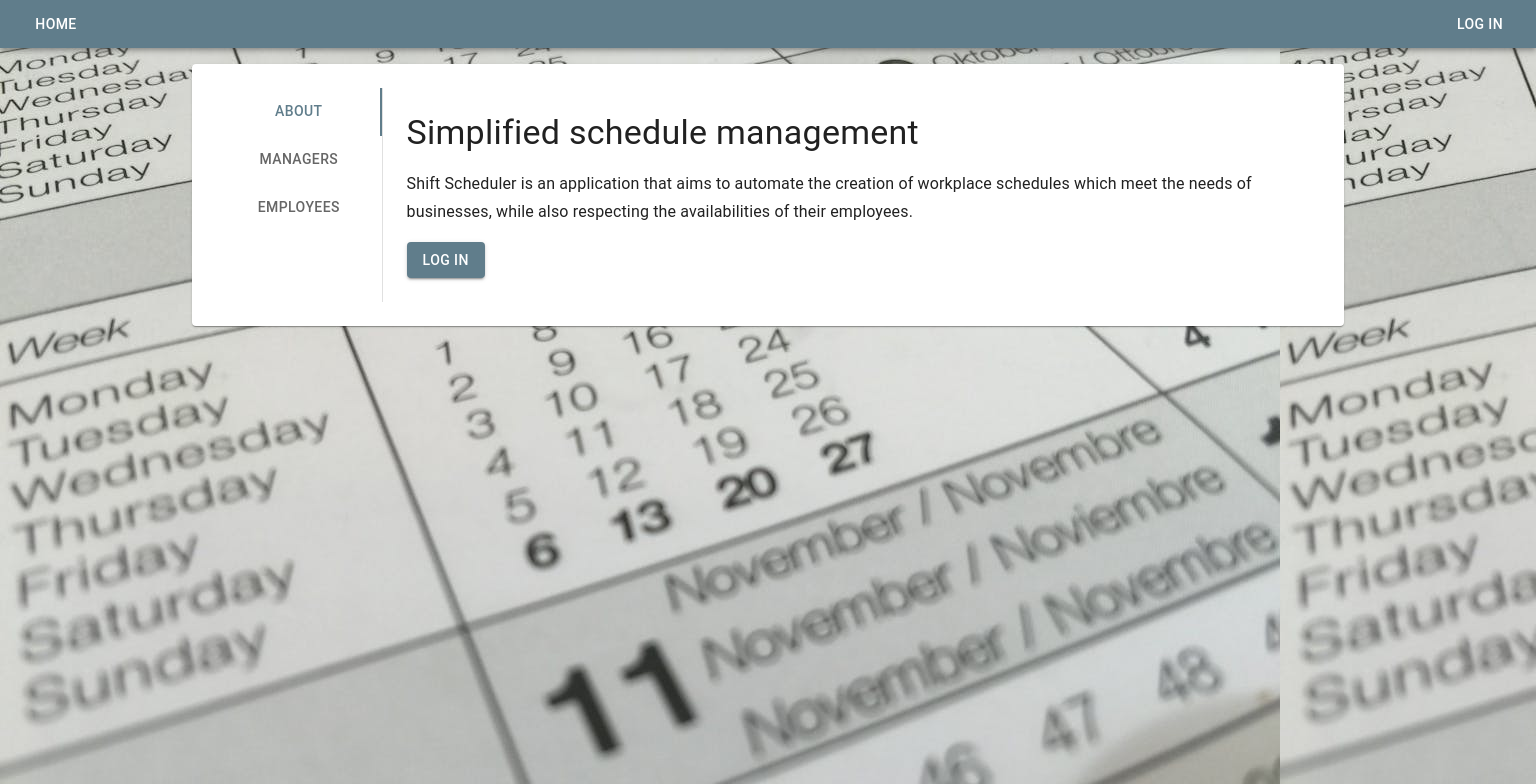
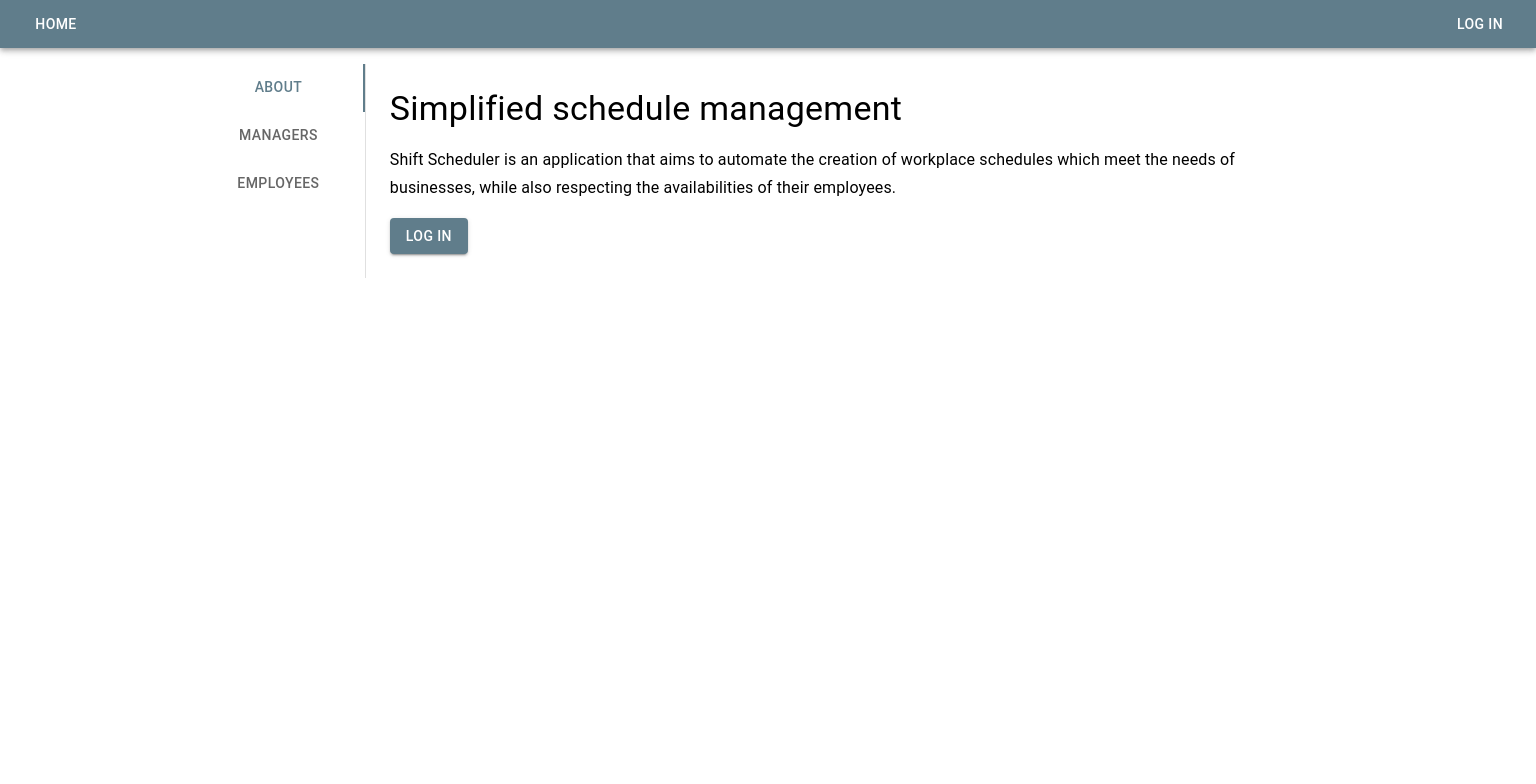
Before and after one commit to rkulcs/shift-scheduler, a React (Vite) app in the folder frontend/: page / in a window 1536 px wide. Shown: the top 784 px of the page. Built offline with nearby package versions, Linux system fonts and the light colour scheme.

Commit message:
Remove background image from UI

```diff
--- a/frontend/src/App.tsx
+++ b/frontend/src/App.tsx
@@ -29,7 +29,6 @@ function App() {
           </Box>
           <Box mt={2}>
             <Container>
-              <Paper sx={{ padding: 3 }}>
               <Routes>
                 <Route path="/" element={<Home />} />
                 <Route path="/login" element={<Login />} />
@@ -44,7 +43,6 @@ function App() {
 
                 <Route path="/schedules" element={<ScheduleBrowser />} />
               </Routes>
-              </Paper>
             </Container>
           </Box>
         </Stack>
--- a/frontend/src/index.css
+++ b/frontend/src/index.css
@@ -1,29 +1,5 @@
 body {
     margin: 0;
-}
-
-@media (min-device-width:0px) {
-    body {
-        background-image: url("../public/pexels-pixabay-273153-s.jpg");
-    }
-}
-
-@media (min-device-width:480px) {
-    body {
-        background-image: url("../public/pexels-pixabay-273153-m.jpg");
-    }
-}
-
-@media (min-device-width:960px) {
-    body {
-        background-image: url("../public/pexels-pixabay-273153-l.jpg");
-    }
-}
-
-@media (min-device-width:1440px) {
-    body {
-        background-image: url("../public/pexels-pixabay-273153-xl.jpg");
-    }
 }
 
 a {
```
Lines whose indentation alone changed are shown as unchanged.
